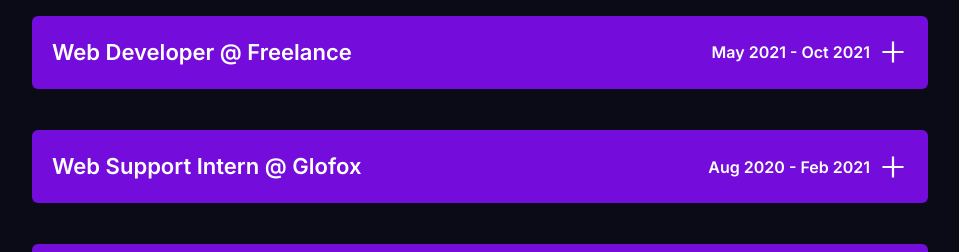
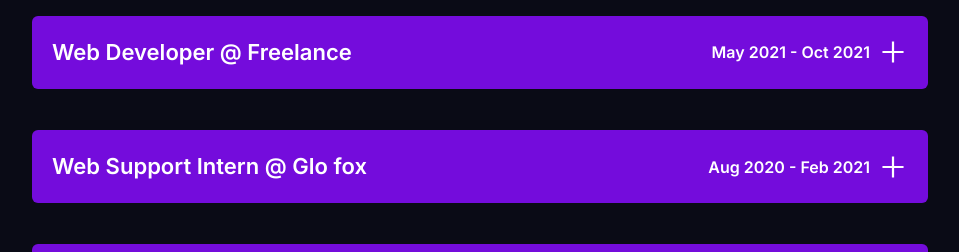
Before and after one commit to Liam-McKenna/liam-mckenna.github.io, a Next.js app: page / in a window 1280 px wide. Shown: the part 1640-1892 px from the top of the page, without its empty margins (160-1119 px from the left). Built offline with nearby package versions, Linux system fonts and the light colour scheme.

Commit message:
updated skill tags

```diff
--- a/src/components/accordion/AccordionItem.js
+++ b/src/components/accordion/AccordionItem.js
@@ -49,7 +49,7 @@
                             </div>
                         </div>
                         <p className=' flex-wrap '>{item.description}</p>
-                        <div className="skills pt-5 flex gap-2">{item.skills.map((skill, index) => { return <SkillTag key={index} skill={skill} /> })}</div>
+                        <div className="skills pt-5 flex gap-2 flex-wrap">{item.skills.map((skill, index) => { return <SkillTag key={index} skill={skill} /> })}</div>
                     </div>
                     <div className="w-[150px] min-w-[150px] h-[150px] rounded-full bg-gradient-to-r from-green-400 to-blue-500 overflow-hidden flex items-center justify-center ">
                         <div className=" w-[140px] min-w-[140px] h-[140px] rounded-full bg-[#241D41] overflow-hidden flex items-center justify-center">
--- a/src/components/sections/Experience.js
+++ b/src/components/sections/Experience.js
@@ -49,7 +49,7 @@
       logo: <Image src={nuritasLogo} alt="Nuritas Logo" />,
       description:
         "Developed and maintained an internal data warehouse and user interface Collaborated with Data Science teams to build APIs and logic functions Championed UI/UX design, improving and implementing new designs into React",
-      skills: ["JavaScript", "Python", "React", "Django", "MySql"],
+      skills: ["JavaScript", "CSS/Sass", "Ui Design", "Python", "React", "Next.js", "Django", "MySql", "gitlab", "API Dev",],
     },
     {
       title: "Web Developer",
@@ -62,11 +62,11 @@
       logo: '',
       description:
         "Working directly with Clients to design and develope full stack website aplications. Focus on the MERN stack with React frontend and Node/Express backend. Data bases focused on SQL or MongoDB. Designwork in photoshop and Figma",
-      skills: ["JavaScript", "Python", "React", "Django", "MySql"],
+      skills: ["JavaScript", "React", "Express.js", "MongoDB"],
     },
     {
       title: "Web Support Intern",
-      company: "Glofox",
+      company: "Glo fox",
       time: "Aug 2020 - Feb 2021",
       duration: '7 mos',
       location: "Dublin",
@@ -75,7 +75,7 @@
       logo: <Image src={glofoxLogo} alt="Glofox Logo" />,
       description:
         "Worked Closely with B2B the integration of the Glofox Web plaform into the clients dedicated websites. First line of support of all web Developement quieres both internally and externally.",
-      skills: ["JavaScript", "Python", "React", "Django", "MySql"],
+      skills: ["JavaScript", "HTML", "Angular", "CSS", 'Wordpress',],
     },
     {
       title: "Software Developer Intern",
@@ -88,7 +88,7 @@
       logo: <Image src={cloudtechLogo} alt="Cloudtech Logo" />,
       description:
         "Custom Software Solutions. CRM Setup & Management. Native & Web development. Project Management & Documentation.",
-      skills: ["JavaScript", "Python", "React", "Django", "MySql"],
+      skills: ["JavaScript", "CMS", "REST API", "ZOHO", "Salesforce"],
     },
     {
       title: "1st & 2nd Tech Support",
@@ -101,7 +101,7 @@
       logo: '',
       description:
         "Specialist IT support to first level agents. resolving major issues with clients software and hardware. Active Directory provisioning. Coaching & mentorship of peers. Control of Knowledge Base.",
-      skills: ["JavaScript", "Python", "React", "Django", "MySql"],
+      skills: ["ServiceNow", "Windows Support", "System Directory", "Customer Tech Support"],
     },
     {
       title: "Audio Visual Technician",
@@ -114,7 +114,7 @@
       logo: '',
       description:
         "Provide IT support to engineers. First line of IT support to client. Building comms racks. Hardware install & setup. face to face client support. Cable crimping & running.",
-      skills: ["JavaScript", "Python", "React", "Django", "MySql"],
+      skills: ["Customer Support", "On-site Installation", "Server Hardware", "Network install", "Audio & visual Hardware"],
     },
     {
       title: "Graphic Designer & Media Manager",
@@ -127,7 +127,7 @@
       logo: <Image src={sinLogo} alt="Sin Logo" />,
       description:
         "Full creative control of the company. Full Adobe Suite competence. Start-to-finish design projects. Budget setting and cash flow. Club and event creation. Promotion and marketing.",
-      skills: ["JavaScript", "Python", "React", "Django", "MySql"],
+      skills: ["Graphic Design", "Event Management", "Customer Support", "Budget & Cashflow", "Marketing", "Videography"],
     },
   ];
 
```
